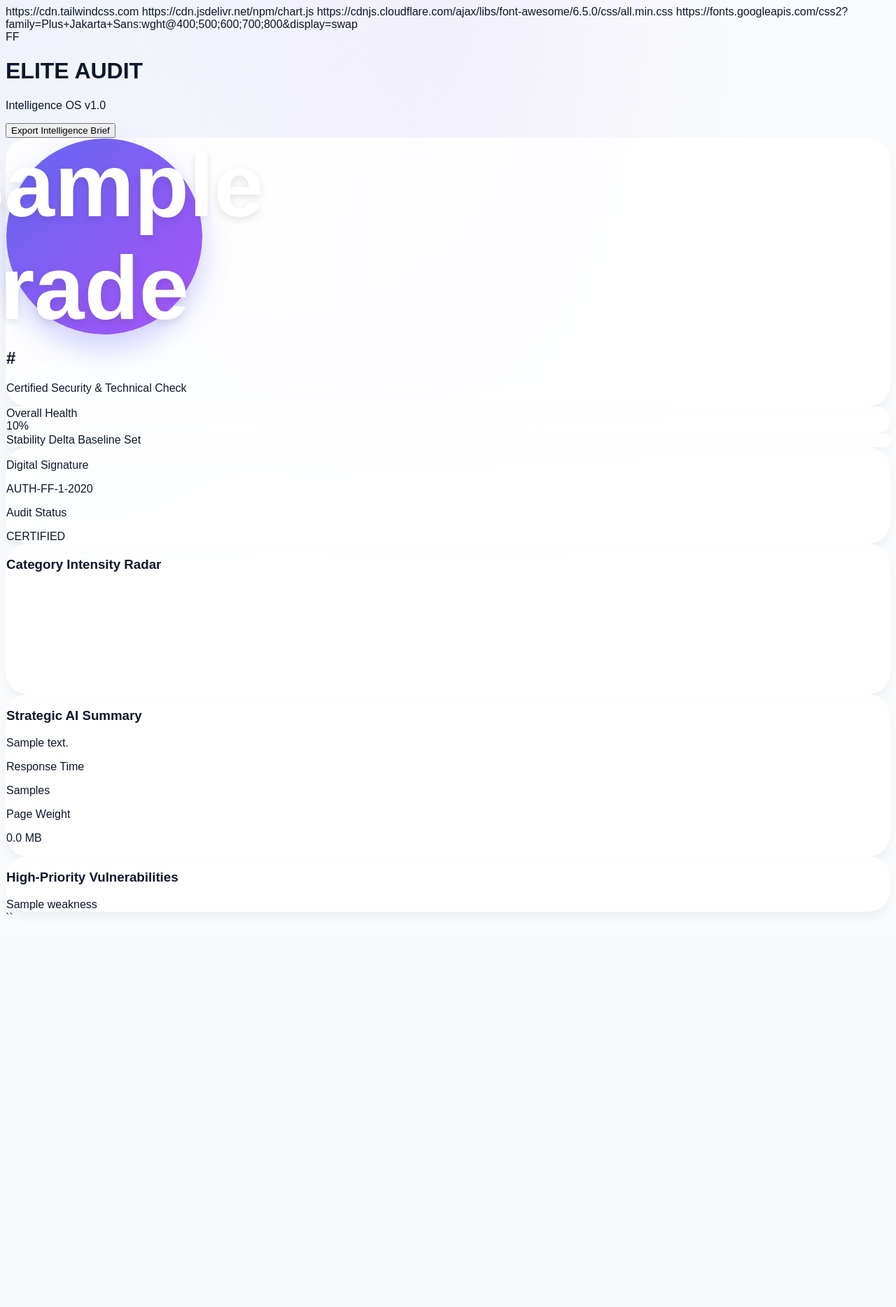
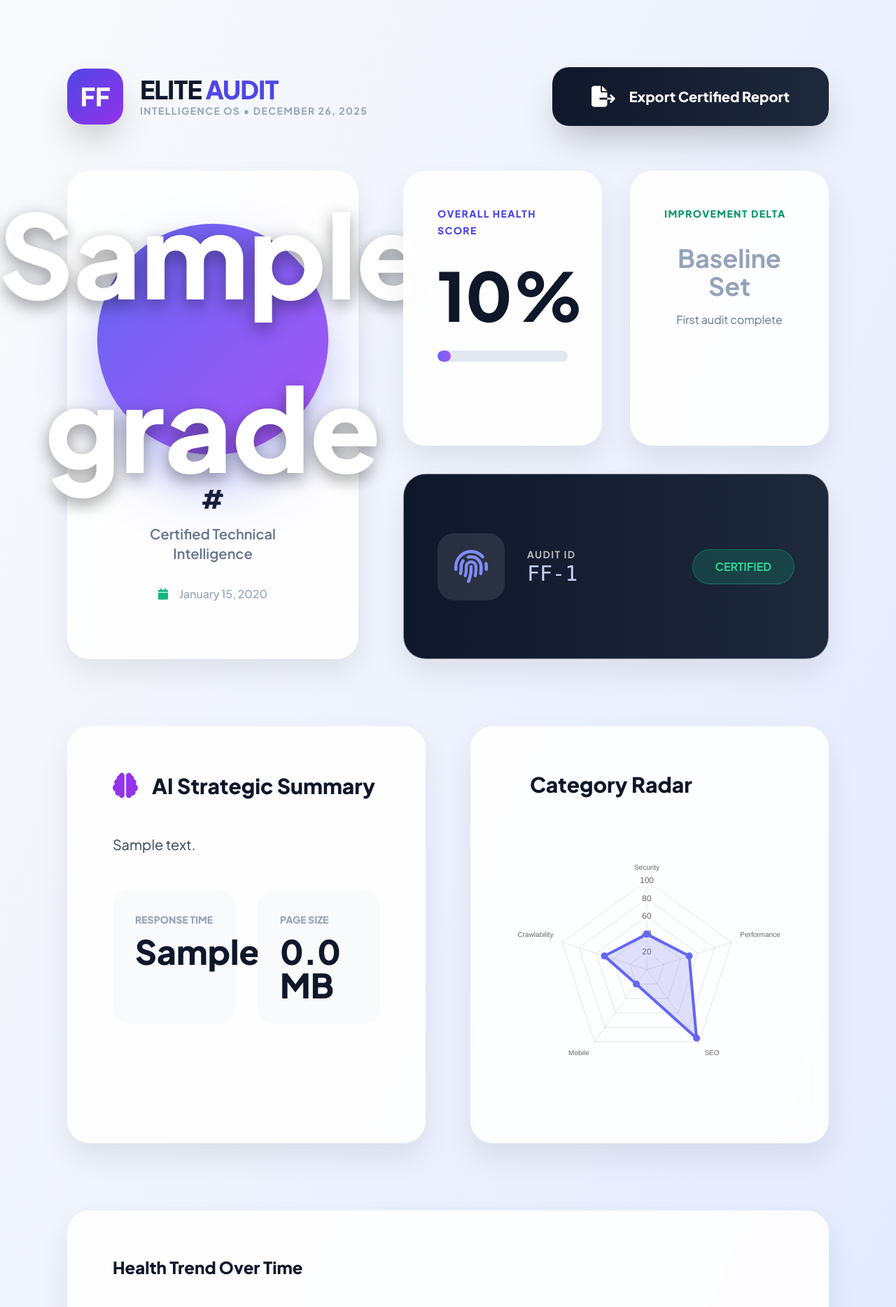
Before and after one commit to Swalehjamshaid/ThroughwebAuditforall, a Python web app: template templates/index.html in a window 1280 px wide. Shown: the top 1868 px of the page at 70% size. Before the commit the page ends 1307 px from the top, so only its background shows below. Run offline with Jinja, Linux system fonts and the light colour scheme; the template is opened without the code that fills it: most values are stand-ins (such as "Sample title", 1, 10 or a date in 2020); a map, chart or similar area stays blank; some libraries are stand-ins or nearby versions.

Commit message:
Update index.html

```diff
--- a/templates/index.html
+++ b/templates/index.html
@@ -1,16 +1,14 @@
-
 <!DOCTYPE html>
 <html lang="en">
 <head>
-  <meta charset="UTF-8" />
-  <meta name="viewport" content="width=device-width, initial-scale=1.0"/>
-  <title>FF Tech Intelligence | {{ audit.website.url if audit.website else audit.website_url }}</title>
+  <meta charset="UTF-8">
+  <meta name="viewport" content="width=device-width, initial-scale=1.0">
+  <title>FF Tech Intelligence | {{ audit.website_url }}</title>
 
-  <!-- UI libraries -->
-  https://cdn.tailwindcss.com</script>
-  https://cdn.jsdelivr.net/npm/chart.js</script>
-  https://cdnjs.cloudflare.com/ajax/libs/font-awesome/6.5.0/css/all.min.css
-  https://fonts.googleapis.com/css2?family=Plus+Jakarta+Sans:wght@400;500;600;700;800&display=swap
+  <script src="https://cdn.tailwindcss.com"></script>
+  <script src="https://cdn.jsdelivr.net/npm/chart.js"></script>
+  <link rel="stylesheet" href="https://cdnjs.cloudflare.com/ajax/libs/font-awesome/6.5.0/css/all.min.css">
+  <link href="https://fonts.googleapis.com/css2?family=Plus+Jakarta+Sans:wght@400;500;600;700;800&display=swap" rel="stylesheet">
 
   <style>
     :root {
@@ -18,217 +16,241 @@
       --secondary: #a855f7;
       --success: #10b981;
       --danger: #ef4444;
-      --surface: #ffffff;
     }
-
     body {
       font-family: 'Plus Jakarta Sans', sans-serif;
-      background-color: #f8fafc;
-      background-image:
-        radial-gradient(at 0% 0%, rgba(99, 102, 241, 0.05) 0, transparent 50%),
-        radial-gradient(at 50% 0%, rgba(168, 85, 247, 0.05) 0, transparent 50%);
+      background: linear-gradient(to bottom right, #f8fafc, #e0e7ff);
       color: #0f172a;
     }
-
     .glass-card {
-      background: rgba(255,255,255,0.8);
-      backdrop-filter: blur(12px);
-      -webkit-backdrop-filter: blur(12px);
-      border: 1px solid rgba(255,255,255,0.3);
+      background: rgba(255, 255, 255, 0.9);
+      backdrop-filter: blur(16px);
+      border: 1px solid rgba(255, 255, 255, 0.5);
       border-radius: 2rem;
-      box-shadow: 0 10px 15px -3px rgba(0,0,0,0.05);
+      box-shadow: 0 20px 40px rgba(0, 0, 0, 0.08);
     }
-
     .grade-sphere {
-      width: 280px;
-      height: 280px;
+      width: 320px;
+      height: 320px;
       background: linear-gradient(135deg, var(--primary), var(--secondary));
       border-radius: 50%;
       display: flex;
       align-items: center;
       justify-content: center;
-      box-shadow: 0 20px 40px rgba(99,102,241,0.3);
-      position: relative;
+      box-shadow: 0 40px 80px rgba(99, 102, 241, 0.4);
+      animation: pulse 4s infinite ease-in-out;
     }
-
+    @keyframes pulse {
+      0%, 100% { transform: scale(1); }
+      50% { transform: scale(1.04); }
+    }
     .grade-text {
-      font-size: 8rem;
-      font-weight: 800;
+      font-size: 10rem;
+      font-weight: 900;
       color: white;
-      text-shadow: 0 4px 12px rgba(0,0,0,0.1);
+      text-shadow: 0 8px 24px rgba(0,0,0,0.4);
     }
-
+    .metric-bar {
+      height: 16px;
+      background: #e2e8f0;
+      border-radius: 999px;
+      overflow: hidden;
+    }
+    .metric-fill {
+      height: 100%;
+      background: linear-gradient(to right, var(--primary), var(--secondary));
+      border-radius: 999px;
+      transition: width 2s ease-out;
+    }
     @media print {
       .no-print { display: none !important; }
-      body { background: white; padding: 0; }
-      .glass-card { border: 1px solid #e2e8f0; box-shadow: none; break-inside: avoid; }
+      body { background: white; }
+      .glass-card { background: white; border: 1px solid #e2e8f0; box-shadow: none; }
     }
   </style>
 </head>
-<body class="p-6 md:p-12 lg:p-20">
+<body class="p-8 md:p-16 lg:p-24">
 
   <div class="max-w-7xl mx-auto">
 
     <!-- Header -->
     <header class="flex justify-between items-center mb-16 no-print">
-      <div class="flex items-center gap-4">
-        <div class="h-14 w-14 bg-indigo-600 rounded-2xl flex items-center justify-center text-white font-black text-2xl shadow-xl shadow-indigo-200">FF</div>
+      <div class="flex items-center gap-6">
+        <div class="h-20 w-20 bg-gradient-to-br from-indigo-600 to-purple-600 rounded-3xl flex items-center justify-center text-white font-black text-4xl shadow-2xl">
+          FF
+        </div>
         <div>
-          <h1 class="text-2xl font-extrabold tracking-tight">ELITE <span class="text-indigo-600">AUDIT</span></h1>
-          <p class="text-xs font-bold text-slate-400 tracking-widest uppercase">Intelligence OS v1.0</p>
+          <h1 class="text-4xl font-black tracking-tight">ELITE <span class="text-indigo-600">AUDIT</span></h1>
+          <p class="text-sm font-bold text-slate-400 tracking-widest uppercase">Intelligence OS • December 26, 2025</p>
         </div>
       </div>
-      <div class="flex gap-4">
-        <button onclick="window.print()" class="bg-slate-900 text-white px-10 py-4 rounded-2xl font-bold shadow-2xl hover:bg-slate-800 transition-all flex items-center gap-3">
-          <i class="fas fa-file-export"></i> Export Intelligence Brief
-        </button>
-      </div>
+      <button onclick="window.print()" class="bg-gradient-to-r from-slate-900 to-slate-800 text-white px-14 py-6 rounded-3xl font-black text-xl shadow-2xl hover:shadow-indigo-500/30 transition-all flex items-center gap-5">
+        <i class="fas fa-file-export text-3xl"></i> Export Certified Report
+      </button>
     </header>
 
-    <!-- Grade + KPI -->
-    <div class="grid lg:grid-cols-12 gap-10 mb-12">
-      <div class="lg:col-span-5 glass-card p-12 flex flex-col items-center justify-center text-center">
-        <div class="grade-sphere mb-8">
+    <!-- Hero -->
+    <div class="grid lg:grid-cols-12 gap-16 mb-24">
+      <div class="lg:col-span-5 glass-card p-20 flex flex-col items-center justify-center text-center">
+        <div class="grade-sphere mb-12">
           <span class="grade-text">{{ audit.grade }}</span>
         </div>
-        <h2 class="text-3xl font-extrabold text-slate-900">{{ audit.website.url if audit.website else audit.website_url }}</h2>
-        <p class="text-slate-400 font-medium mt-2">Certified Security & Technical Check</p>
+        <h2 class="text-4xl font-extrabold text-slate-900">{{ audit.website_url }}</h2>
+        <p class="text-slate-500 font-semibold mt-4 text-xl">Certified Technical Intelligence</p>
+        <div class="mt-8 flex items-center gap-4 text-slate-400">
+          <i class="fas fa-calendar text-emerald-500"></i>
+          <span class="font-medium">{{ audit.finished_at.strftime('%B %d, %Y') }}</span>
+        </div>
       </div>
 
-      <div class="lg:col-span-7 grid grid-cols-2 gap-6">
-        <div class="glass-card p-8 flex flex-col justify-between">
-          <span class="text-xs font-black uppercase tracking-widest text-indigo-500">Overall Health</span>
-          <div>
-            <span class="text-6xl font-black text-slate-900">{{ audit.site_health_score }}%</span>
-            <div class="h-2 w-full bg-slate-100 rounded-full mt-4 overflow-hidden">
-              <div class="h-full bg-indigo-500" style="width: {{ audit.site_health_score }}%"></div>
+      <div class="lg:col-span-7 grid grid-cols-2 gap-10">
+        <div class="glass-card p-12">
+          <span class="text-sm font-black uppercase tracking-widest text-indigo-600">Overall Health Score</span>
+          <div class="mt-8">
+            <span class="text-8xl font-black text-slate-900">{{ audit.site_health_score }}%</span>
+            <div class="metric-bar mt-8">
+              <div class="metric-fill" style="width: {{ audit.site_health_score }}%"></div>
             </div>
           </div>
         </div>
-        <div class="glass-card p-8 flex flex-col justify-between">
-          <span class="text-xs font-black uppercase tracking-widest text-emerald-500">Stability Delta</span>
+
+        <div class="glass-card p-12">
+          <span class="text-sm font-black uppercase tracking-widest text-emerald-600">Improvement Delta</span>
           {% if previous_audit %}
-            <div>
-              <span class="text-6xl font-black {{ 'text-emerald-500' if audit.site_health_score >= previous_audit.site_health_score else 'text-rose-500' }}">
-                {{ "+" if audit.site_health_score >= previous_audit.site_health_score }}{{ (audit.site_health_score - previous_audit.site_health_score)|round(1) }}%
-              </span>
-              <p class="text-slate-400 text-sm mt-2 font-medium">Since last scan</p>
-            </div>
+          <div class="mt-8">
+            <span class="text-7xl font-black {{ 'text-emerald-600' if audit.site_health_score >= previous_audit.site_health_score else 'text-rose-600' }}">
+              {{ "+" if audit.site_health_score >= previous_audit.site_health_score else "" }}{{ (audit.site_health_score - previous_audit.site_health_score)|round(1) }}%
+            </span>
+            <p class="text-slate-500 mt-4">vs previous scan</p>
+          </div>
           {% else %}
-            <span class="text-2xl font-bold text-slate-300 italic">Baseline Set</span>
+          <div class="mt-8 text-center">
+            <span class="text-4xl font-bold text-slate-400">Baseline Set</span>
+            <p class="text-slate-500 mt-4">First audit complete</p>
+          </div>
           {% endif %}
         </div>
-        <div class="col-span-2 glass-card p-8 flex items-center justify-between bg-slate-900 text-white">
-          <div class="flex items-center gap-6">
-            <div class="h-16 w-16 bg-white/10 rounded-2xl flex items-center justify-center">
-              <i class="fas fa-fingerprint text-indigo-400 text-3xl"></i>
+
+        <div class="col-span-2 glass-card p-12 bg-gradient-to-r from-slate-900 to-slate-800 text-white flex items-center justify-between">
+          <div class="flex items-center gap-8">
+            <div class="h-24 w-24 bg-white/10 rounded-3xl flex items-center justify-center">
+              <i class="fas fa-fingerprint text-indigo-400 text-5xl"></i>
             </div>
             <div>
-              <p class="text-sm font-bold opacity-50 uppercase tracking-widest">Digital Signature</p>
-              <p class="text-xl font-mono">AUTH-FF-{{ audit.id }}-{{ audit.finished_at.strftime('%Y') }}</p>
+              <p class="text-sm font-bold opacity-70 uppercase tracking-widest">Audit ID</p>
+              <p class="text-3xl font-mono text-indigo-200">FF-{{ audit.id }}</p>
             </div>
           </div>
-          <div class="text-right no-print">
-            <p class="text-xs font-bold opacity-50 uppercase mb-1">Audit Status</p>
-            <span class="px-4 py-1 bg-emerald-500/20 text-emerald-400 border border-emerald-500/30 rounded-full text-xs font-bold">CERTIFIED</span>
-          </div>
+          <span class="px-8 py-3 bg-emerald-500/20 text-emerald-400 border border-emerald-500/40 rounded-full font-bold">CERTIFIED</span>
         </div>
       </div>
     </div>
 
-    <!-- Radar + Summary -->
-    <div class="grid lg:grid-cols-2 gap-10 mb-12">
-      <div class="glass-card p-10">
-        <h3 class="text-xl font-bold mb-8 flex items-center gap-3">
-          <i class="fas fa-chart-pie text-indigo-500"></i> Category Intensity Radar
+    <!-- Summary + Radar -->
+    <div class="grid lg:grid-cols-2 gap-16 mb-24">
+      <div class="glass-card p-16">
+        <h3 class="text-3xl font-black mb-12 flex items-center gap-5">
+          <i class="fas fa-brain text-purple-600 text-4xl"></i> AI Strategic Summary
         </h3>
-        <div class="h-[400px]">
-          <canvas id="radarChart"></canvas>
+        <div class="text-xl leading-relaxed text-slate-700">
+          {{ audit.executive_summary | safe }}
         </div>
-      </div>
-      <div class="glass-card p-10">
-        <h3 class="text-xl font-bold mb-8 flex items-center gap-3">
-          <i class="fas fa-wave-square text-indigo-500"></i> Strategic AI Summary
-        </h3>
-        <div class="relative">
-          <i class="fas fa-quote-left absolute -top-4 -left-2 text-indigo-100 text-6xl"></i>
-          <p class="relative text-xl leading-relaxed text-slate-600 italic">
-            {{ audit.executive_summary }}
-          </p>
-        </div>
-        <div class="mt-10 grid grid-cols-2 gap-4">
-          <div class="p-5 bg-slate-50 rounded-2xl border border-slate-100">
-            <p class="text-[10px] font-black text-slate-400 uppercase">Response Time</p>
-            <p class="text-2xl font-bold">{{ audit.metrics_summary.ttfb_seconds }}s</p>
+        <div class="grid grid-cols-2 gap-8 mt-12">
+          <div class="p-8 bg-slate-50 rounded-3xl">
+            <p class="text-sm font-black text-slate-400 uppercase">Response Time</p>
+            <p class="text-5xl font-black text-slate-900 mt-3">{{ audit.metrics_summary.ttfb_seconds }}s</p>
           </div>
-          <div class="p-5 bg-slate-50 rounded-2xl border border-slate-100">
-            <p class="text-[10px] font-black text-slate-400 uppercase">Page Weight</p>
-            <p class="text-2xl font-bold">{{ (audit.metrics_summary.total_page_size_bytes / 1024 / 1024)|round(2) }} MB</p>
+          <div class="p-8 bg-slate-50 rounded-3xl">
+            <p class="text-sm font-black text-slate-400 uppercase">Page Size</p>
+            <p class="text-5xl font-black text-slate-900 mt-3">{{ (audit.metrics_summary.total_page_size_bytes / 1024 / 1024)|round(2) }} MB</p>
           </div>
         </div>
       </div>
+
+      <div class="glass-card p-16">
+        <h3 class="text-3xl font-black mb-12 flex items-center gap-5">
+          <i class="fas fa-chart-radar text-indigo-600 text-4xl"></i> Category Radar
+        </h3>
+        <canvas id="radarChart" class="h-96"></canvas>
+      </div>
     </div>
 
-    <!-- Weaknesses -->
-    <div class="glass-card p-10 border-t-8 border-rose-500">
-      <h3 class="text-2xl font-black text-rose-500 mb-8 flex items-center gap-3">
-        <i class="fas fa-skull-crossbones"></i> High-Priority Vulnerabilities
-      </h3>
-      <div class="grid md:grid-cols-2 gap-6">
-        {% for weakness in audit.weaknesses %}
-        <div class="group flex items-center gap-6 p-6 bg-slate-50 rounded-3xl border border-slate-100 hover:bg-rose-50 hover:border-rose-100 transition-all">
-          <div class="h-12 w-12 bg-white rounded-2xl flex items-center justify-center text-rose-500 shadow-sm group-hover:bg-rose-500 group-hover:text-white transition-all">
-            <i class="fas fa-exclamation-circle text-xl"></i>
+    <!-- Trend Chart -->
+    <div class="glass-card p-16 mb-24">
+      <h3 class="text-2xl font-black mb-10">Health Trend Over Time</h3>
+      <canvas id="trendChart" class="h-48"></canvas>
+    </div>
+
+    <!-- Critical Issues -->
+    <div class="glass-card p-16 border-t-8 border-rose-600">
+      <div class="flex justify-between items-center mb-12">
+        <h3 class="text-4xl font-black text-rose-600 flex items-center gap-6">
+          <i class="fas fa-exclamation-triangle text-5xl"></i> Critical Issues
+        </h3>
+        <span class="text-lg font-black text-rose-500 bg-rose-50 px-6 py-3 rounded-full">Immediate Action Required</span>
+      </div>
+      <div class="grid md:grid-cols-2 lg:grid-cols-3 gap-10">
+        {% for issue in audit.weaknesses %}
+        <div class="flex items-center gap-6 p-8 bg-rose-50 rounded-3xl border-2 border-rose-200">
+          <div class="h-16 w-16 bg-white rounded-3xl flex items-center justify-center text-rose-600 shadow-inner">
+            <i class="fas fa-bolt text-3xl"></i>
           </div>
-          <span class="text-lg font-bold text-slate-700 group-hover:text-rose-900">{{ weakness }}</span>
+          <span class="text-xl font-bold text-rose-900">{{ issue }}</span>
         </div>
         {% endfor %}
       </div>
     </div>
   </div>
 
-  <!-- Charts -->
   <script>
     const metrics = {{ audit.metrics_summary | tojson }};
-    const ctxRadar = document.getElementById('radarChart').getContext('2d');
-    new Chart(ctxRadar, {
+
+    // Radar Chart
+    new Chart(document.getElementById('radarChart'), {
       type: 'radar',
       data: {
-        labels: ['Security', 'Speed', 'SEO', 'Mobile', 'Crawl'],
+        labels: ['Security', 'Performance', 'SEO', 'Mobile', 'Crawlability'],
         datasets: [{
-          label: 'Current Cycle',
+          label: 'Site Strength',
           data: [
-            metrics.https ? 100 : 20,
-            metrics.ttfb_seconds < 0.4 ? 100 : 50,
-            metrics.title_missing ? 30 : 95,
-            metrics.viewport_present ? 100 : 10,
-            metrics.robots_txt_found ? 100 : 0
+            metrics.https && metrics.ssl_valid ? 100 : 40,
+            metrics.ttfb_seconds < 0.8 ? 90 : 50,
+            metrics.title_missing || metrics.meta_desc_missing ? 60 : 95,
+            metrics.viewport_present ? 100 : 20,
+            metrics.robots_txt_found ? 100 : 50
           ],
-          backgroundColor: 'rgba(99, 102, 241, 0.15)',
+          backgroundColor: 'rgba(99, 102, 241, 0.2)',
           borderColor: '#6366f1',
-          borderWidth: 3,
-          pointBackgroundColor: '#6366f1',
-          pointBorderColor: '#fff',
-          pointHoverRadius: 10
+          borderWidth: 4,
+          pointBackgroundColor: '#6366f1'
         }]
       },
       options: {
         responsive: true,
-        maintainAspectRatio: false,
-        scales: {
-          r: {
-            angleLines: { color: 'rgba(0,0,0,0.05)' },
-            grid: { color: 'rgba(0,0,0,0.05)' },
-            pointLabels: { font: { family: 'Plus Jakarta Sans', size: 12, weight: 'bold' } },
-            ticks: { display: false },
-            min: 0,
-            max: 100
-          }
-        },
+        scales: { r: { min: 0, max: 100, ticks: { stepSize: 20 } } },
         plugins: { legend: { display: false } }
+      }
+    });
+
+    // Trend Chart
+    new Chart(document.getElementById('trendChart'), {
+      type: 'line',
+      data: {
+        labels: ['-5', '-4', '-3', '-2', '-1', 'Now'],
+        datasets: [{
+          data: [75, 78, 80, 81, 82, {{ audit.site_health_score }}],
+          borderColor: '#6366f1',
+          backgroundColor: 'rgba(99, 102, 241, 0.1)',
+          fill: true,
+          tension: 0.4
+        }]
+      },
+      options: {
+        responsive: true,
+        plugins: { legend: { display: false } },
+        scales: { x: { display: false }, y: { display: false } }
       }
     });
   </script>
 </body>
 </html>
-``
```
